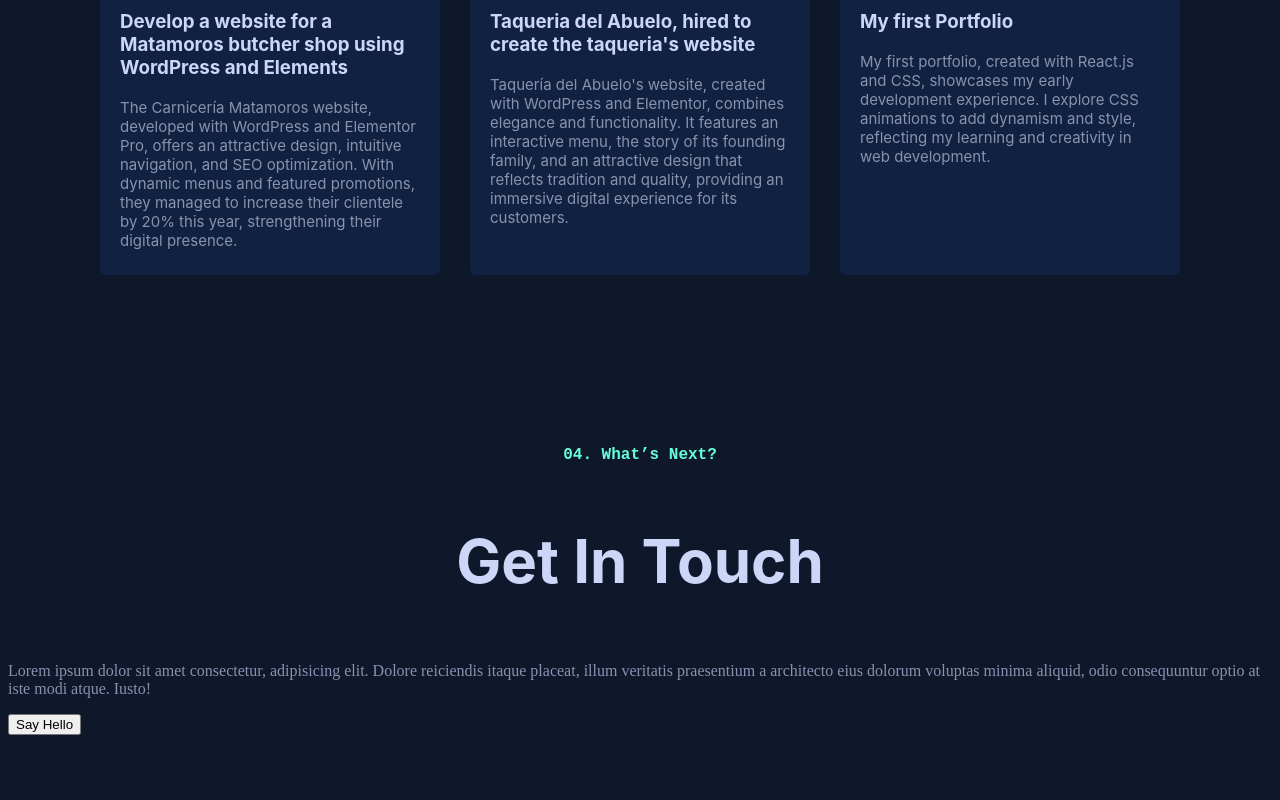
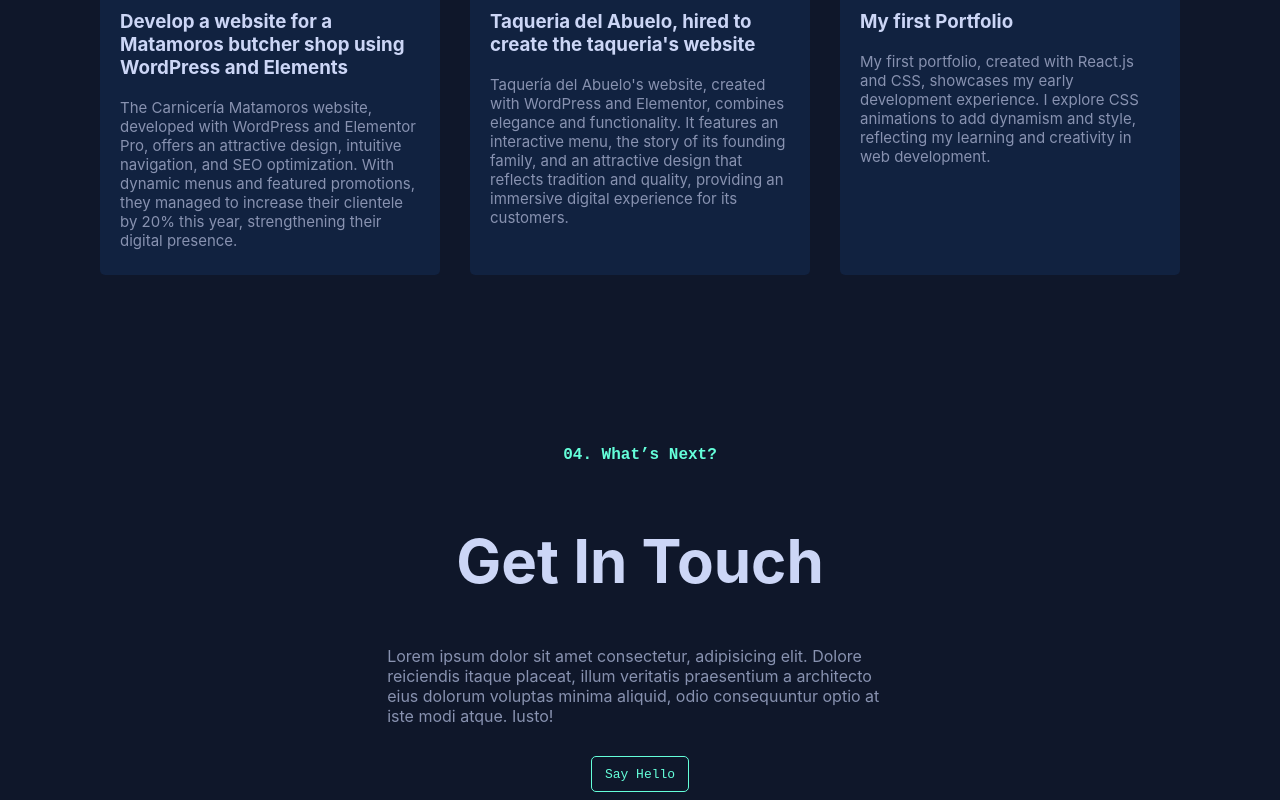
Before and after one commit to Xhan88/christianmq, a React (Vite) app: page / in a window 1280 px wide. Shown: the part 4352-5152 px from the top of the page. Before the commit the page ends 5095 px from the top, so only its background shows below. Built offline with nearby package versions, Linux system fonts and the light colour scheme.

Commit message:
footersection

```diff
--- a/src/Contact/Contact.css
+++ b/src/Contact/Contact.css
@@ -10,12 +10,39 @@
 
 .contact-data p {
     color: var(--grey-color);
+    margin: 0 30%;
+    font-family:  'Calibre', 'Inter', 'San Francisco', 'SF Pro Text', -apple-system, system-ui, sans-serif;
 }
+
+.btn-email {
+    display: inline-block;
+    justify-content: center;
+    color: var(--green-color);
+    background-color: transparent;
+    border: 1px solid var(--green-color);
+    border-radius: 5px;
+    padding: 0.65rem 0.80rem;
+    font-family: "SF Mono", "Fira Code", "Fira Mono", "Roboto Mono", monospace;
+    line-height: 1;
+    text-decoration: none;
+    font-size: 13px;
+    cursor: pointer;
+    transition: transform 0.3s ease, box-shadow 0.3s ease;
+    margin-top: 30px;
+  }
+
+  .btn-email:hover {
+    transform: translate(-5px, -5px);
+    box-shadow: 5px 5px 0px var(--green-color);
+  }
 
 .end-title {
     color: var(--green-color);
     font-family: "SF Mono", "Fira Code", "Fira Mono", "Roboto Mono", monospace;
     font-size: 16px;
+    display: flex;
+    flex-direction: column;
+    justify-content: center;
 }
 
 .contact-data {
--- a/src/Contact/Contact.jsx
+++ b/src/Contact/Contact.jsx
@@ -7,10 +7,11 @@ const Contact = () => {
            <h1 className="end-title"> 04. What’s Next?</h1>
             <h2>Get In Touch</h2>
             <p>Lorem ipsum dolor sit amet consectetur, adipisicing elit. Dolore reiciendis itaque placeat, illum veritatis praesentium a architecto eius dolorum voluptas minima aliquid, odio consequuntur optio at iste modi atque. Iusto!</p>
+            <button className="btn-email">Say Hello</button>
           </div>
-          <div>
-            <button className="email-button">Say Hello</button>
-          </div>
+
+
+
 
 
     </>
```
